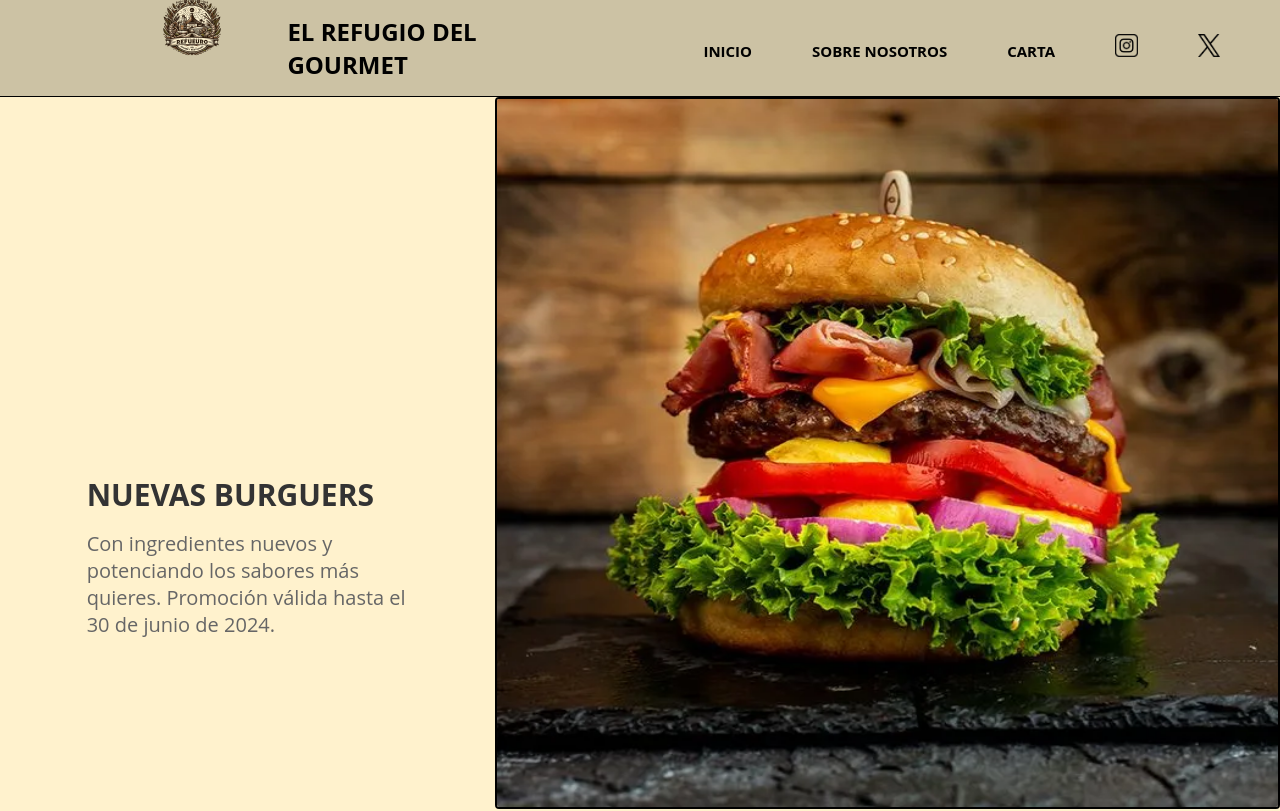
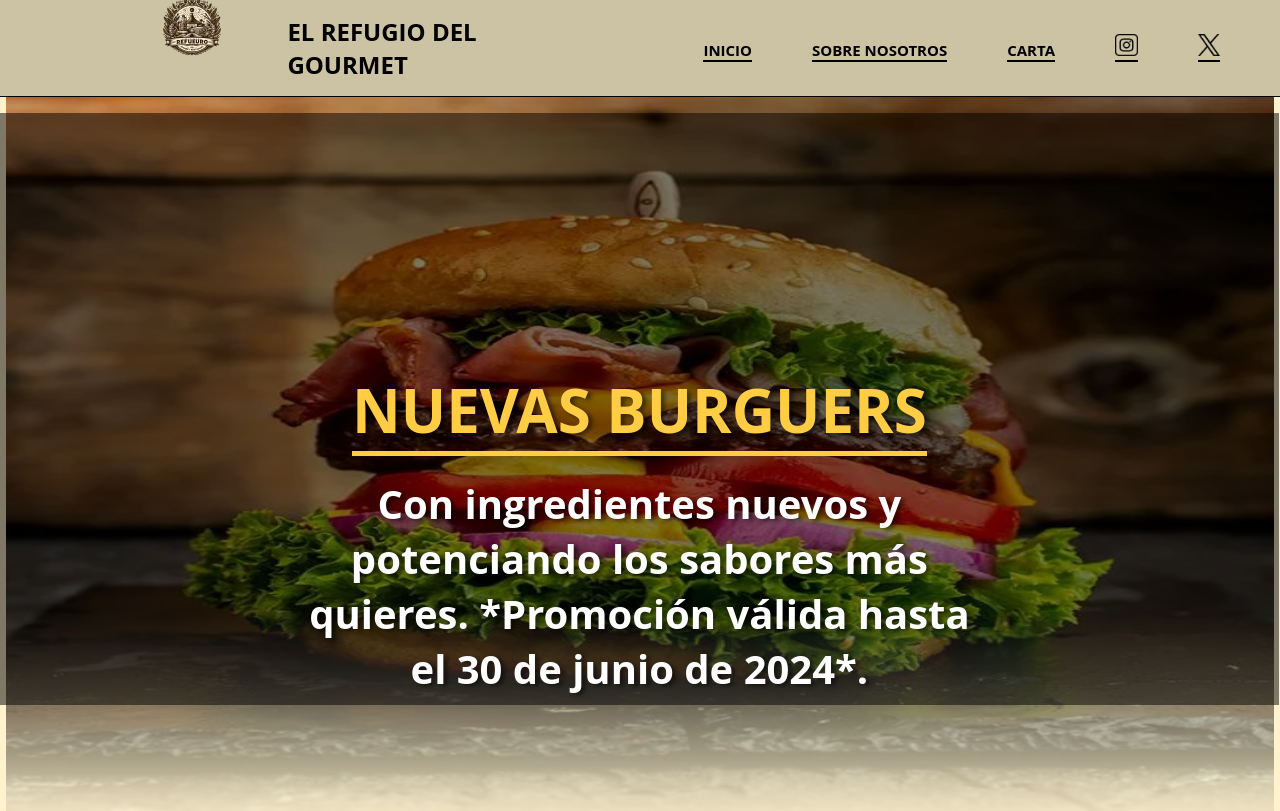
Before and after one commit to Deathvks/EL-REFUGIO-DEL-GOURMET, a React (Vite) app: page /menu in a window 1280 px wide. Shown: the top 811 px of the page. Built offline with nearby package versions, Linux system fonts and the light colour scheme.

Commit message:
fixed bugs

```diff
--- a/src/components/footer/Footer.jsx
+++ b/src/components/footer/Footer.jsx
@@ -19,7 +19,7 @@ function Footer() {
         <nav>
           <a href="./">Inicio</a>
           <a href="">Sobre Nosotros</a>
-          <a href="">Carta</a>
+          <a href="/menu">Carta</a>
           <a href="https://www.instagram.com" target="blank">
             <img
               src="../../../img/insta.webp"
--- a/src/components/header/Header.css
+++ b/src/components/header/Header.css
@@ -20,6 +20,7 @@
     display: inline-block;
     text-decoration: none;
     color: rgb(0, 0, 0);
+    border-bottom: 2px solid #000000;
     text-transform: uppercase;
     font-weight: bold;
     font-size: 10px;
--- a/src/components/menu-body/MenuBody.css
+++ b/src/components/menu-body/MenuBody.css
@@ -2,8 +2,8 @@
     display: flex;
     width: 100%;
     height: 100%;
-    flex-direction: column;
-    margin-bottom: 2em;
+    margin-top: -1em;
+    position: relative; /* Añade esta línea para establecer el contexto de posicionamiento */
 }
 
 .menu-body-image {
@@ -12,32 +12,45 @@
 }
 
 .menu-body-image1 {
-    border: 2px solid black;
-    border-radius: 4px;
+    mask-image: linear-gradient(black 70%, transparent);
     float: right;
     display: block;
-    width: 80vw;
+    width: 100vw;
     height: 30vh;
+    z-index: 1;
 }
 
 .menu-body-text {
     display: flex;
     flex-direction: column;
     margin-top: 2em;
+    position: absolute;
+    top: 0;
+    left: 0;
+    padding: 1em;
+    z-index: 2;
+    position: absolute;
+    background-color: rgba(1, 0, 0, 0.5);
+    z-index: 2;
+    font-weight: bold;
+    text-shadow: 4px 2px 4px rgba(0, 0, 0, 0.5);
 }
-
 .menu-body-h1 {
-    color: #333;
-    font-size: 20px;
-    margin: 0em auto;
+    color: #ffcd44;
+    font-size: 30px;
+    margin: 0.3em auto;
+    border-bottom: 2px solid #ffcd44;
 }
 
 .menu-body-text-presentation {
-    width: 70%;
-    color: #666;
-    font-size: 13px;
+    width: 95%;
+    text-align: center;
+    color: #ffffff;
+    font-size: 20px;
+    font-weight: bold;
     margin: 1em auto;
 }
+
 
 /* Extra small devices (phones, 600px and down) */
 @media only screen and (max-width: 600px) {}
@@ -45,74 +58,90 @@
 /* Small devices (portrait tablets and large phones, 600px and up) */
 @media only screen and (min-width: 600px) {
     .menu-body-image1 {
-        height: 50vh;
+        height: 60vh;
+    }
+
+    .menu-body-h1{
+        font-size: 40px;
+        margin: 3.3em auto;
+    }
+
+    .menu-body-text {
+        height: 35vh;
     }
 
     .menu-body-text-presentation {
-        font-size: 18px;
+        margin: -4.5em auto;
+        font-size: 25px;
     }
 }
 
 /* Medium devices (landscape tablets, 768px and up) */
 @media only screen and (min-width: 768px) {
-    .menu-bod-image1 {
-        width: 65vw;
-        height: 50vh;
+    .menu-body-image1 {
+        height: 85vh;
     }
 
-    .menu-bod-text-presentation {
-        font-size: 18px;
-        margin: 1em auto;
+    .menu-body-h1{
+        margin: 4em auto;
+        font-size: 50px;
+        border-bottom: 3px solid #ffcd44;
     }
 
-    .menu-bod-after-container {
-        align-items: center;
-        margin: 3em auto;
+    .menu-body-text {
+        height: 70vh;
+    }
+
+    .menu-body-text-presentation {
+        margin: -6em auto;
+        width: 85%;
+        font-size: 30px;
     }
 }
 
 /* Large devices (laptops/desktops, 992px and up) */
 @media only screen and (min-width: 992px) {
-    .menu-body-container {
-        flex-direction: row;
+    .menu-body-image1 {
+        height: 85vh;
     }
 
-    .menu-body-image1 {
-        margin-top: -1em;
-        width: 61vw;
-        height: 88.5vh;
+    .menu-body-h1{
+        margin: 3.5em auto;
+        font-size: 55px;
     }
 
-    .menu-body-h1 {
-        font-size: 30px;
-        width: 65%;
-        margin: 7.5em auto;
+    .menu-body-text {
+        height: 70vh;
     }
 
     .menu-body-text-presentation {
-        width: 65%;
-        font-size: 20px;
-        margin: -10em auto;
+        margin: -5.2em auto;
+        width: 85%;
+        font-size: 33px;
     }
 }
 
 /* Extra large devices (large laptops and desktops, 1200px and up) */
 @media only screen and (min-width: 1200px) {
     .menu-body-image1 {
-        width: 61vw;
-        height: 88.5vh;
+        width: 99.1vw;
+        height: 92vh;
     }
 
-    .menu-body-h1 {
-        color: #333;
-        font-size: 30px;
-        width: 65%;
-        margin: 11.5em auto;
+    .menu-body-h1{
+        margin: 4em auto;
+        font-size: 60px;
+        border-bottom: 5px solid #ffcd44;
+    }
+
+    .menu-body-text {
+        width: 97.4vw;
+        height: 70vh;
     }
 
     .menu-body-text-presentation {
-        width: 65%;
-        font-size: 20px;
-        margin: -16.5em auto;
+        margin: -5.5em auto;
+        width: 55%;
+        font-size: 40px;
     }
 }
--- a/src/components/menu-body/MenuBody.jsx
+++ b/src/components/menu-body/MenuBody.jsx
@@ -1,12 +1,13 @@
 import "./MenuBody.css";
 
-function MenuBody(){
-    return(
-        <div className="menu-body-container">
+function MenuBody() {
+  return (
+    <>
+      <div className="menu-body-container">
         <div className="menu-body-text">
           <h1 className="menu-body-h1">NUEVAS BURGUERS</h1>
           <p className="menu-body-text-presentation">
-          Con ingredientes nuevos y potenciando los sabores más quieres. Promoción válida hasta el 30 de junio de 2024.
+            Con ingredientes nuevos y potenciando los sabores más quieres. *Promoción válida hasta el 30 de junio de 2024*.
           </p>
         </div>
         <div className="menu-body-image">
@@ -17,7 +18,15 @@ function MenuBody(){
           ></img>
         </div>
       </div>
-    )
+      <div className="menu-body-after-container">
+        <div className="menu-body-after-text">
+          <h1 className="menu-body-after-h1">
+            NUESTRA CARTA:
+          </h1>
+        </div>
+      </div>
+    </>
+  )
 }
 
 export default MenuBody;
```
